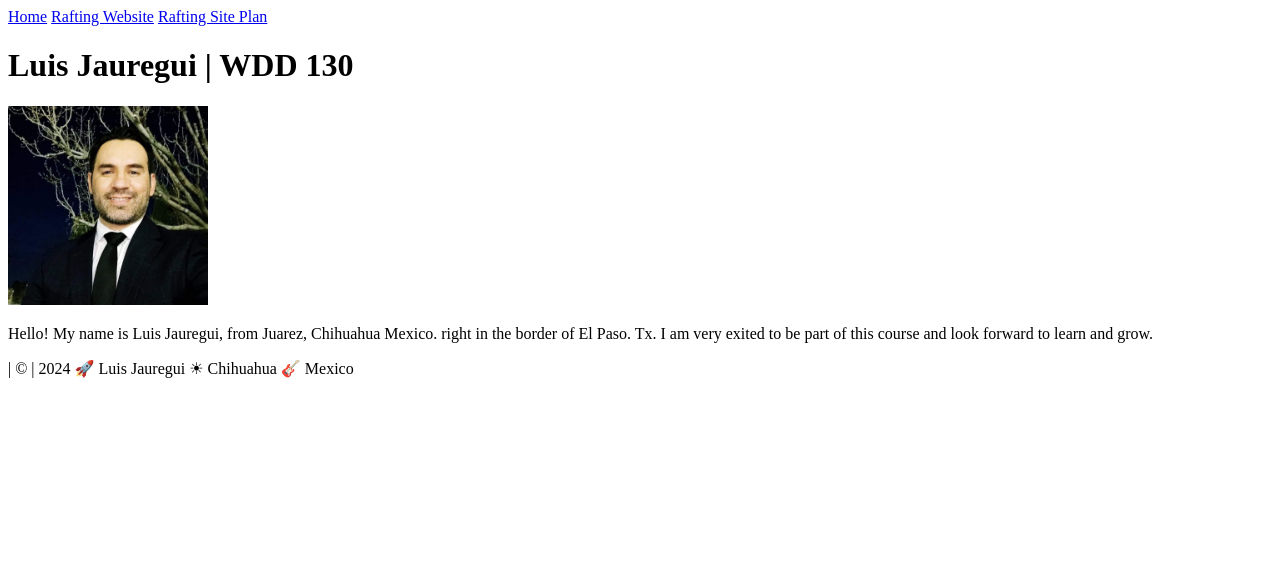
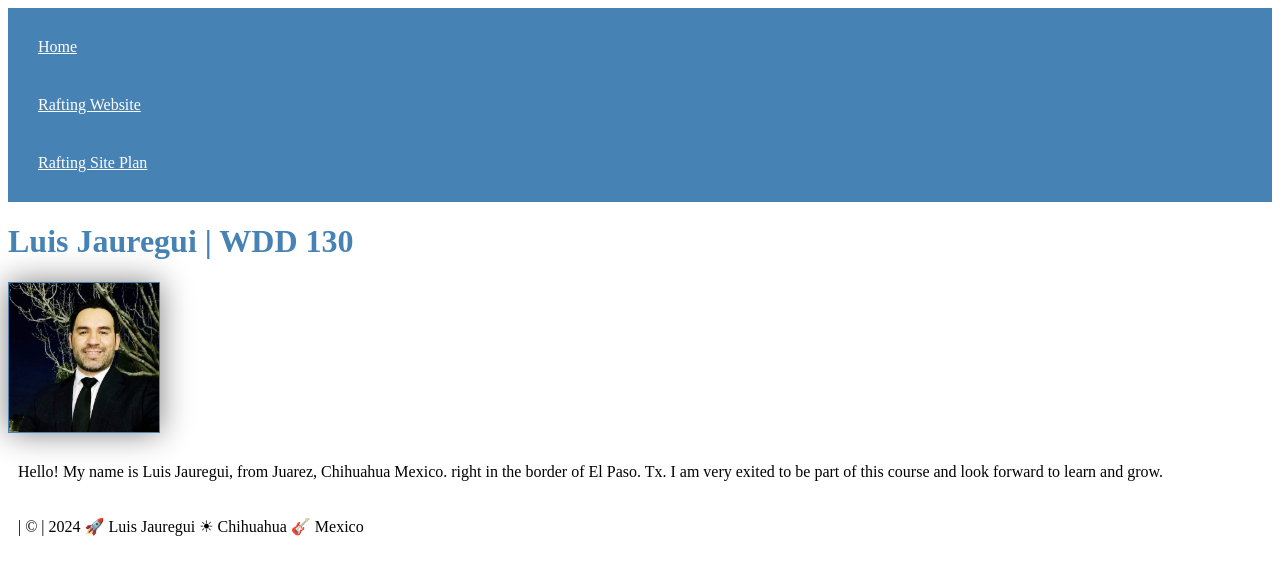
Before and after one commit to LuisEJauregui/wdd130, a plain HTML site: page index.html in a window 1280 px wide. Drawn offline with Linux system fonts and the light colour scheme.

Commit message:
added styles.css

```diff
--- /dev/null
+++ b/Styles/styles.css
@@ -0,0 +1,20 @@
+nav {
+    background-color: steelblue; padding: 10px;
+}
+nav a {
+    color: white;
+    display: block;
+    padding: 20px;
+}
+h1 {
+    color: steelblue;
+}
+img {
+    width: 150px;
+    height: auto;
+    border: 1px solid steelblue;
+    box-shadow: 0 0 30px gray;
+}
+p {
+    padding: 10px;
+}
--- a/index.html
+++ b/index.html
@@ -4,6 +4,7 @@
 <meta charset="utf-8">
 <meta name="viwport" content="width=device-width,initial-scale=1.0">
 <title>Luis Jauregui  | WDD 130</title>
+<link rel="stylesheet" href="styles/styles.css">
     </head>
     <body>
 <header>
```
